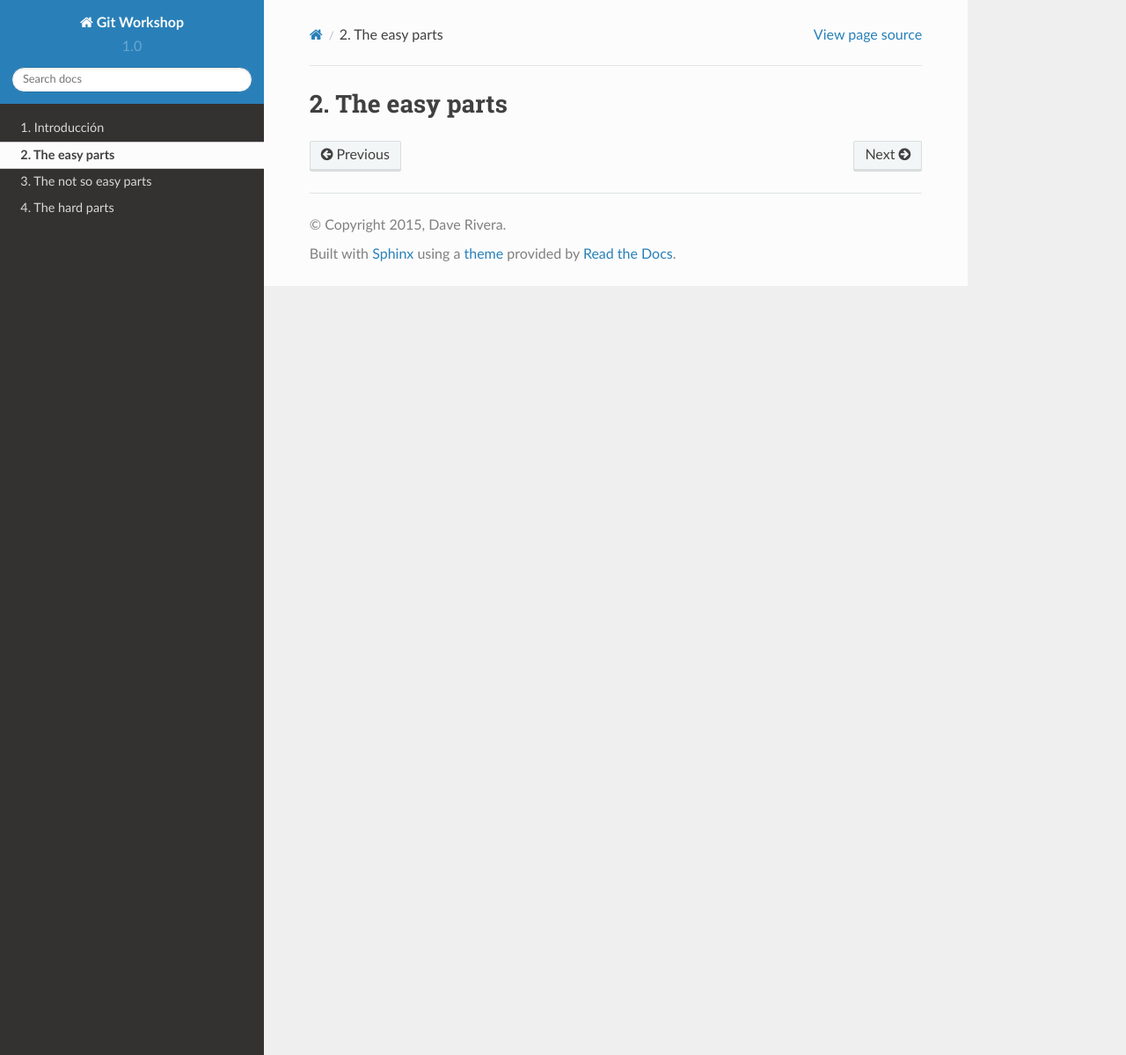
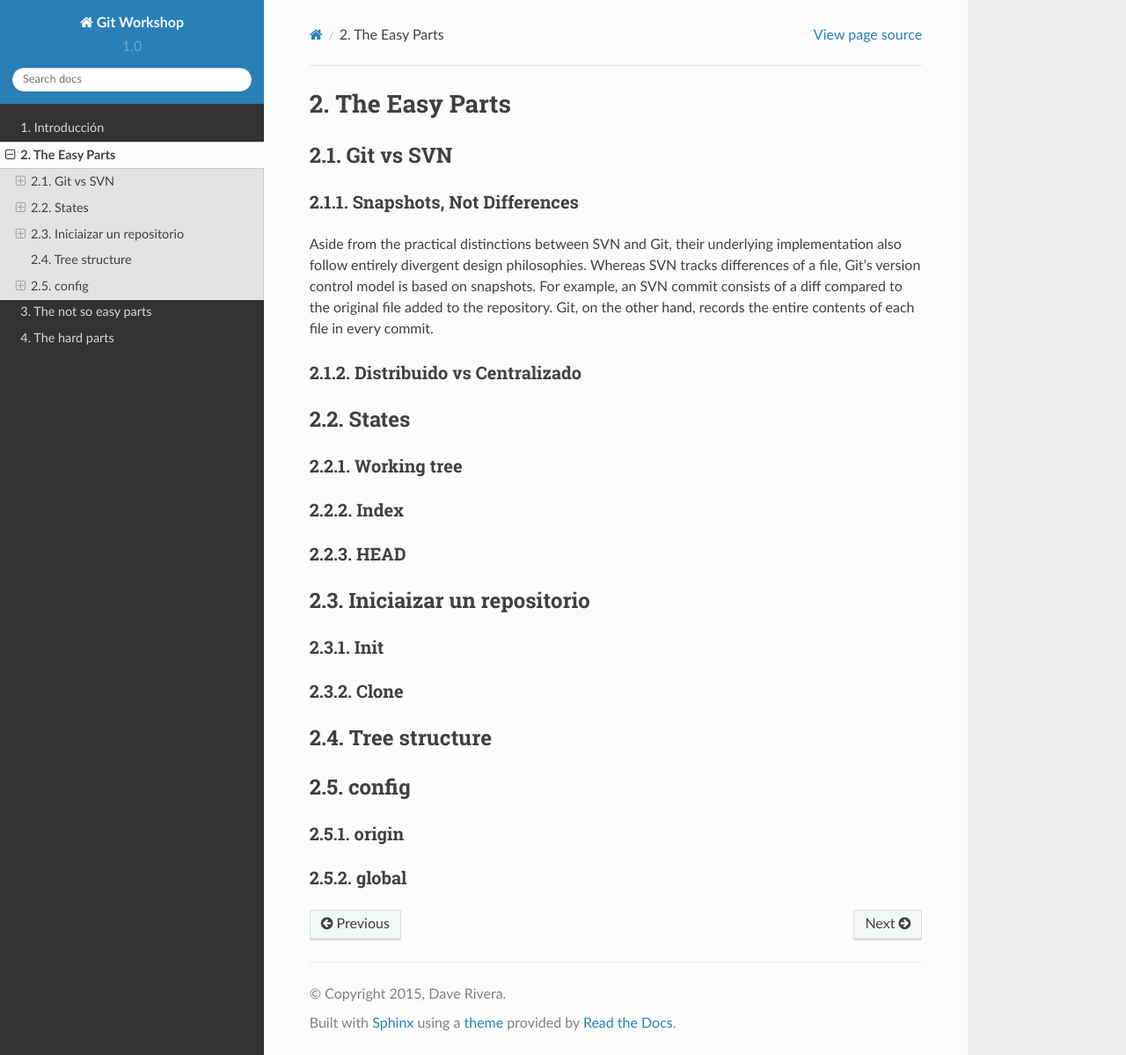
Before and after one commit to daverivera/git-workshop, a Sphinx documentation site: the page built from source/easy.rst, in a window 1280 px wide and 1199 px high. Shown: the whole window at 88% size. Built offline with Sphinx 7.4.7 and the Read the Docs theme 2.0.0, drawn with Linux system fonts in a browser that asks for light colours.

Commit message:
Added easy section titles

```diff
--- a/source/easy.rst
+++ b/source/easy.rst
@@ -1,4 +1,48 @@
 .. _easy:
 
-The easy parts
+The Easy Parts
 **************
+
+Git vs SVN
+==========
+
+Snapshots, Not Differences
+--------------------------
+
+Aside from the practical distinctions between SVN and Git, their underlying implementation also follow entirely divergent design philosophies. Whereas SVN tracks differences of a file, Git’s version control model is based on snapshots. For example, an SVN commit consists of a diff compared to the original file added to the repository. Git, on the other hand, records the entire contents of each file in every commit.
+
+Distribuido vs Centralizado
+---------------------------
+
+States
+======
+
+Working tree
+------------
+
+Index
+-----
+
+HEAD
+----
+
+Iniciaizar un repositorio
+=========================
+
+Init
+----
+
+Clone
+-----
+
+Tree structure
+==============
+
+config
+======
+
+origin
+------
+
+global
+------
```
